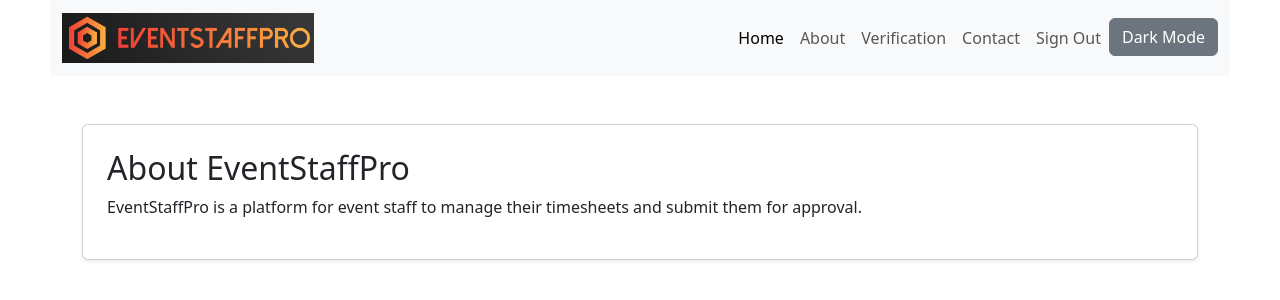
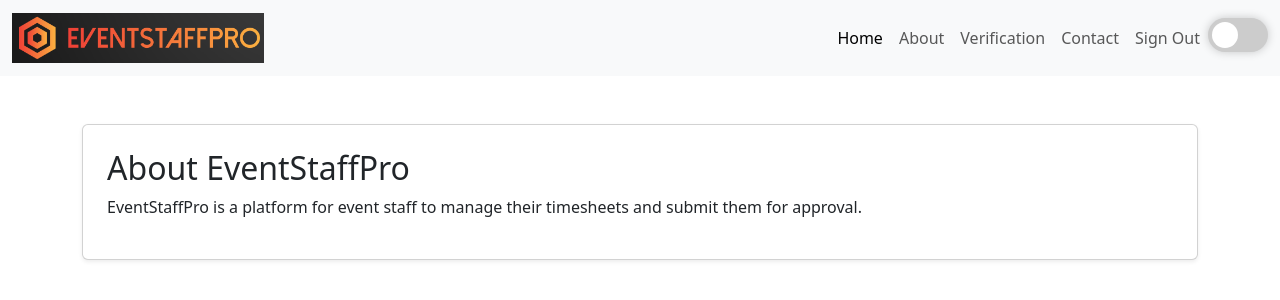
Before and after one commit to CT27/front-end, a React (Create React App) app: page /about in a window 1280 px wide. Shown: the top 300 px of the page. Built offline with nearby package versions, Linux system fonts and the light colour scheme.

Commit message:
CSS & COLOUR MODE SWITCH

```diff
--- a/src/Components/ColorModeContext.js
+++ b/src/Components/ColorModeContext.js
@@ -1,3 +1,4 @@
+// ColorModeContext.js
 import React, { createContext, useState, useEffect } from "react";
 
 const ColorModeContext = createContext();
@@ -5,28 +6,31 @@ const ColorModeContext = createContext();
 const ColorModeProvider = ({ children }) => {
   const [isDarkMode, setIsDarkMode] = useState(false);
 
-  // Initialize dark mode based on system preference or saved mode
+  // Check the local storage and system preferences on first load
   useEffect(() => {
     const savedMode = localStorage.getItem("colorMode");
     const prefersDark = window.matchMedia(
       "(prefers-color-scheme: dark)"
     ).matches;
-    const defaultDarkMode = savedMode === "dark" || (!savedMode && prefersDark);
 
-    setIsDarkMode(defaultDarkMode);
+    // If there's a saved mode, use it, otherwise use system preference
+    const initialMode = savedMode ? savedMode === "dark" : prefersDark;
+    setIsDarkMode(initialMode);
 
-    if (defaultDarkMode) {
+    // Apply the dark mode class if necessary
+    if (initialMode) {
       document.body.classList.add("dark-mode");
     }
   }, []);
 
-  // Toggle dark mode class on body and save preference to localStorage
+  // Update the DOM and localStorage when isDarkMode changes
   useEffect(() => {
     if (isDarkMode) {
       document.body.classList.add("dark-mode");
     } else {
       document.body.classList.remove("dark-mode");
     }
+
     localStorage.setItem("colorMode", isDarkMode ? "dark" : "light");
   }, [isDarkMode]);
 
--- a/src/Components/ColorModeSwitch.js
+++ b/src/Components/ColorModeSwitch.js
@@ -1,13 +1,15 @@
 import React, { useContext } from "react";
 import { ColorModeContext } from "./ColorModeContext";
+import "../index.css"; // Import your custom global styles first
 
 const ColorModeSwitch = () => {
   const { isDarkMode, toggleColorMode } = useContext(ColorModeContext);
 
   return (
-    <button className="btn btn-secondary" onClick={toggleColorMode}>
-      {isDarkMode ? "Light Mode" : "Dark Mode"}
-    </button>
+    <label className="slider-switch">
+      <input type="checkbox" checked={isDarkMode} onChange={toggleColorMode} />
+      <span className="slider"></span>
+    </label>
   );
 };
 
--- a/src/Components/EditProfile.js
+++ b/src/Components/EditProfile.js
@@ -60,14 +60,14 @@ const EditProfile = ({ userData, onProfileUpdated }) => {
   };
 
   return (
-    <div className="edit-profile-wrapper card p-4 shadow-sm">
-      <div className="text-center mb-4">
+    <div className="p-4 profile-card">
+      <div className="card-title text-center">
         <h2>Edit Profile</h2>
         <hr />
       </div>
 
       {/* Name Field */}
-      <div className="mb-3">
+      <div className="mb-4">
         <label className="form-label" htmlFor="name">
           Name
         </label>
@@ -82,7 +82,7 @@ const EditProfile = ({ userData, onProfileUpdated }) => {
       </div>
 
       {/* Email Field */}
-      <div className="mb-3">
+      <div className="mb-4">
         <label className="form-label" htmlFor="email">
           Email
         </label>
@@ -97,7 +97,7 @@ const EditProfile = ({ userData, onProfileUpdated }) => {
       </div>
 
       {/* Profile Picture Field */}
-      <div className="mb-3">
+      <div className="mb-4">
         <label className="form-label" htmlFor="profilePicture">
           Profile Picture URL
         </label>
@@ -112,7 +112,7 @@ const EditProfile = ({ userData, onProfileUpdated }) => {
       </div>
 
       {/* Password Field */}
-      <div className="mb-3">
+      <div className="mb-4">
         <label className="form-label" htmlFor="password">
           New Password (optional)
         </label>
@@ -129,11 +129,11 @@ const EditProfile = ({ userData, onProfileUpdated }) => {
 
       {/* Buttons */}
       <div className="d-grid gap-2">
-        <button className="btn btn-primary" onClick={handleSave}>
+        <button className="btn btn-dark text-white w-100" onClick={handleSave}>
           Save
         </button>
         <button
-          className="btn btn-secondary"
+          className="btn btn-dark text-white w-100"
           onClick={() => {
             onProfileUpdated(userData);
             navigate("/dashboard", { state: userData });
--- a/src/Components/Profile.js
+++ b/src/Components/Profile.js
@@ -1,7 +1,6 @@
 import React, { useState } from "react";
 import EditProfile from "./EditProfile";
-import "../index.css"; // Import your global styles first
-import "bootstrap/dist/css/bootstrap.min.css"; // Then Bootstrap
+import "bootstrap/dist/css/bootstrap.min.css";
 
 const Profile = ({ userData }) => {
   const [isEditing, setIsEditing] = useState(false);
@@ -13,7 +12,7 @@ const Profile = ({ userData }) => {
   };
 
   return (
-    <div className="card p-4 profile-card">
+    <div className="p4 profile-card">
       {!isEditing ? (
         <>
           <h3 className="card-title text-center">Profile</h3>
@@ -22,24 +21,20 @@ const Profile = ({ userData }) => {
             <div className="profile-details">
               <h4>{user.name}</h4>
               <p>{user.email}</p>
-              <p>
-                Profile Picture:{" "}
               <img
                 src={user.profilePicture}
                 alt="Profile"
-                  className="img-fluid rounded-circle"
+                className="img-fluid rounded mb-3"
                 style={{ maxWidth: "150px" }}
               />
-              </p>
               <p>ID: {user.id}</p>
-              <div className="d-grid gap-2">
               <button
-                  className="btn btn-dark text-white"
+                className="btn btn-primary w-80
+                "
                 onClick={() => setIsEditing(true)}
               >
                 Edit Profile
               </button>
-              </div>
             </div>
           )}
         </>
--- a/src/index.css
+++ b/src/index.css
@@ -3,9 +3,10 @@
   --primary-color: #FF0000; /* Primary button color */
   --secondary-color: #FFA500; /* Secondary button color */
   --primary-bg-color: #ffffff; /* Background color for light mode */
-  --primary-text-color: #000000; /* Text color for light mode */
-  --button-bg-color: var(--primary-color); /* Default button background color */
+  --primary-text-color:linear-gradient(90deg, rgba(255,0,0,1) 0%, rgba(255,165,0,1) 100%);
+   /* Text color for light mode */
   --dark-background: #1C1C1C; /* Background color for dark elements */
+
 }
 
 /* Dark Mode */
@@ -16,15 +17,13 @@ body.dark-mode {
 }
 
 body {
-  background-color: var(--primary-bg-color); /* Set body background */
-  color: var(--primary-text-color);          /* Set text color */
+  background-color: var(--primary-bg-color);
+  color: var(--primary-text-color);
   transition: background-color 0.3s, color 0.3s;
   font-family: 'Arial', sans-serif;
-  padding-left: 50px;
-  padding-right: 50px;
-  padding-bottom: 50px;
 }
 
+/* Button Styling */
 button {
   background-color: var(--button-bg-color);
   color: var(--primary-text-color);
@@ -36,15 +35,16 @@ button {
 }
 
 .btn-primary {
-  background-color: var(--primary-color); /* Use variable for consistency */
+  background-color: var(--primary-color);
   border-color: var(--primary-color);
 }
 
 .btn-secondary {
-  background-color: var(--secondary-color); /* Use variable */
+  background-color: var(--secondary-color);
   border-color: var(--secondary-color);
 }
 
+/* Tile Styling */
 .tile {
   cursor: pointer;
   border-radius: 8px;
@@ -61,57 +61,7 @@ button {
   color: white;
 }
 
-/* Responsive breakpoints */
-@media (max-width: 768px) {
-  .container {
-    padding-left: 15px;
-    padding-right: 15px;
-  }
-
-  .card {
-    padding: 10px;
-  }
-
-  .btn {
-    font-size: 14px;
-    padding: 10px;
-  }
-
-  .tile {
-    font-size: 16px;
-    padding: 20px;
-  }
-}
-
-@media (max-width: 480px) {
-  .container {
-    padding-left: 10px;
-    padding-right: 10px;
-  }
-
-  .card {
-    padding: 5px;
-  }
-
-  .btn {
-    font-size: 12px;
-    padding: 8px;
-  }
-
-  .tile {
-    font-size: 14px;
-    padding: 15px;
-  }
-}
-
-/* Box-sizing applied globally */
-*,
-*::before,
-*::after {
-  box-sizing: border-box;
-}
-
-/* index.css */
+/* Profile Card */
 .profile-card {
   background-color: var(--dark-background);
   color: var(--primary-text-color);
@@ -129,3 +79,106 @@ button {
   border-radius: 50%;
   margin-bottom: 1rem;
 }
+
+/* Responsive Adjustments */
+@media (max-width: 768px) {
+  .container {
+    padding: 15px;
+  }
+
+  .btn {
+    font-size: 14px;
+    padding: 10px;
+  }
+
+  .tile {
+    font-size: 16px;
+    padding: 20px;
+  }
+
+  .profile-card {
+    margin-bottom: 20px;
+  }
+}
+
+@media (max-width: 480px) {
+  .container {
+    padding: 10px;
+  }
+
+  .btn {
+    font-size: 12px;
+    padding: 8px;
+  }
+
+  .tile {
+    font-size: 14px;
+    padding: 15px;
+  }
+
+  .profile-card {
+    margin-bottom: 20px;
+  }
+}
+
+/* Box-sizing applied globally */
+*,
+*::before,
+*::after {
+  box-sizing: border-box;
+}
+
+/* The switch wrapper */
+.slider-switch {
+  position: relative;
+  display: inline-block;
+  width: 60px;
+  height: 34px;
+}
+
+/* Hide the default checkbox */
+.slider-switch input {
+  opacity: 0;
+  width: 0;
+  height: 0;
+}
+
+/* The slider */
+.slider {
+  position: absolute;
+  cursor: pointer;
+  top: 0;
+  left: 0;
+  right: 0;
+  bottom: 0;
+  background-color: #ccc; /* Light background for "off" */
+  transition: 0.4s;
+  border-radius: 34px;
+}
+
+.slider:before {
+  position: absolute;
+  content: "";
+  height: 26px;
+  width: 26px;
+  left: 4px;
+  bottom: 4px;
+  background-color: white;
+  transition: 0.4s;
+  border-radius: 50%;
+}
+
+/* When the switch is checked (dark mode on) */
+input:checked + .slider {
+  background-color: #FF0000; /* Red for dark mode */
+}
+
+/* Move the slider knob to the right when checked */
+input:checked + .slider:before {
+  transform: translateX(26px); /* Slide the toggle knob to the right */
+}
+
+/* Optionally add a shadow to the slider for better appearance */
+.slider {
+  box-shadow: 0 0 10px rgba(0, 0, 0, 0.2);
+}
```
Also changed, not shown: src/Components/Dashboard.js (+26 -30 lines). Lines whose indentation alone changed are shown as unchanged.
